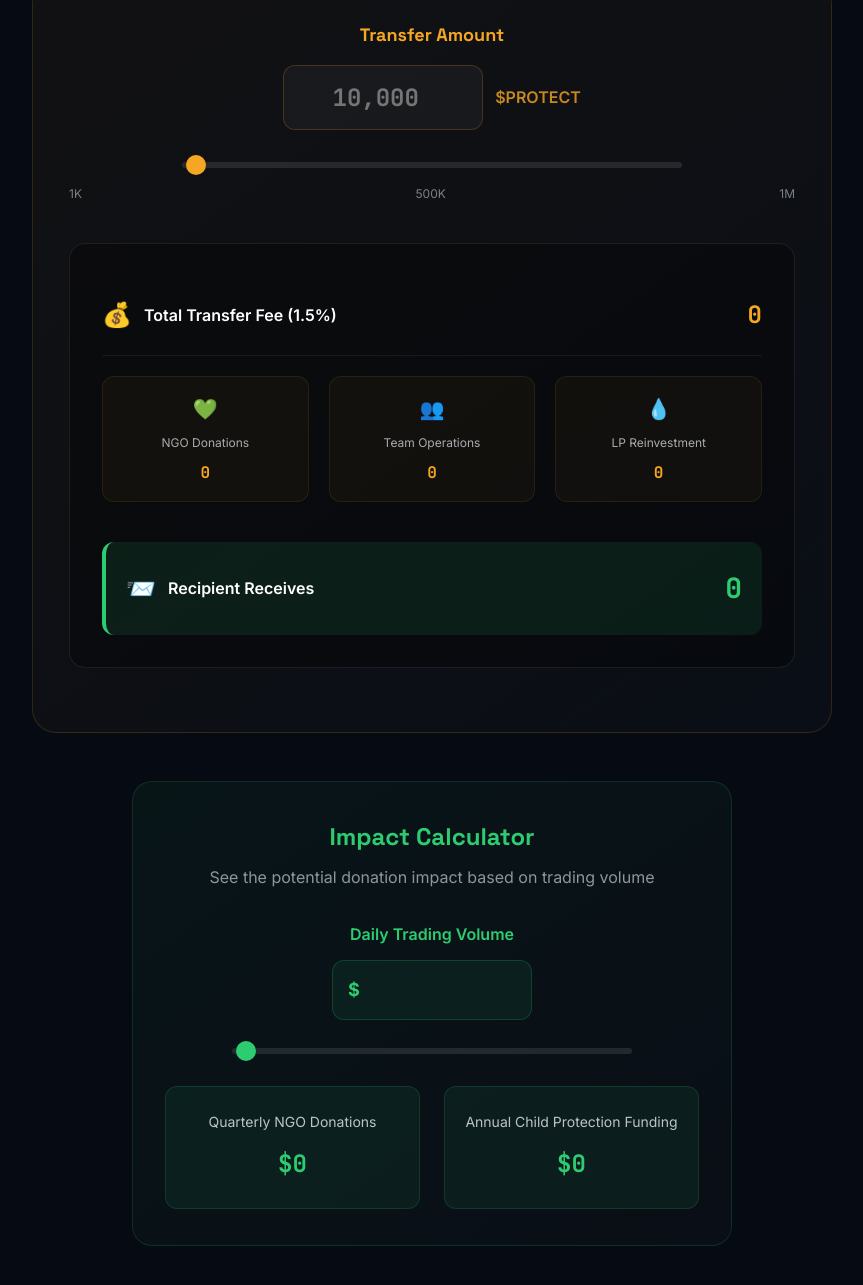
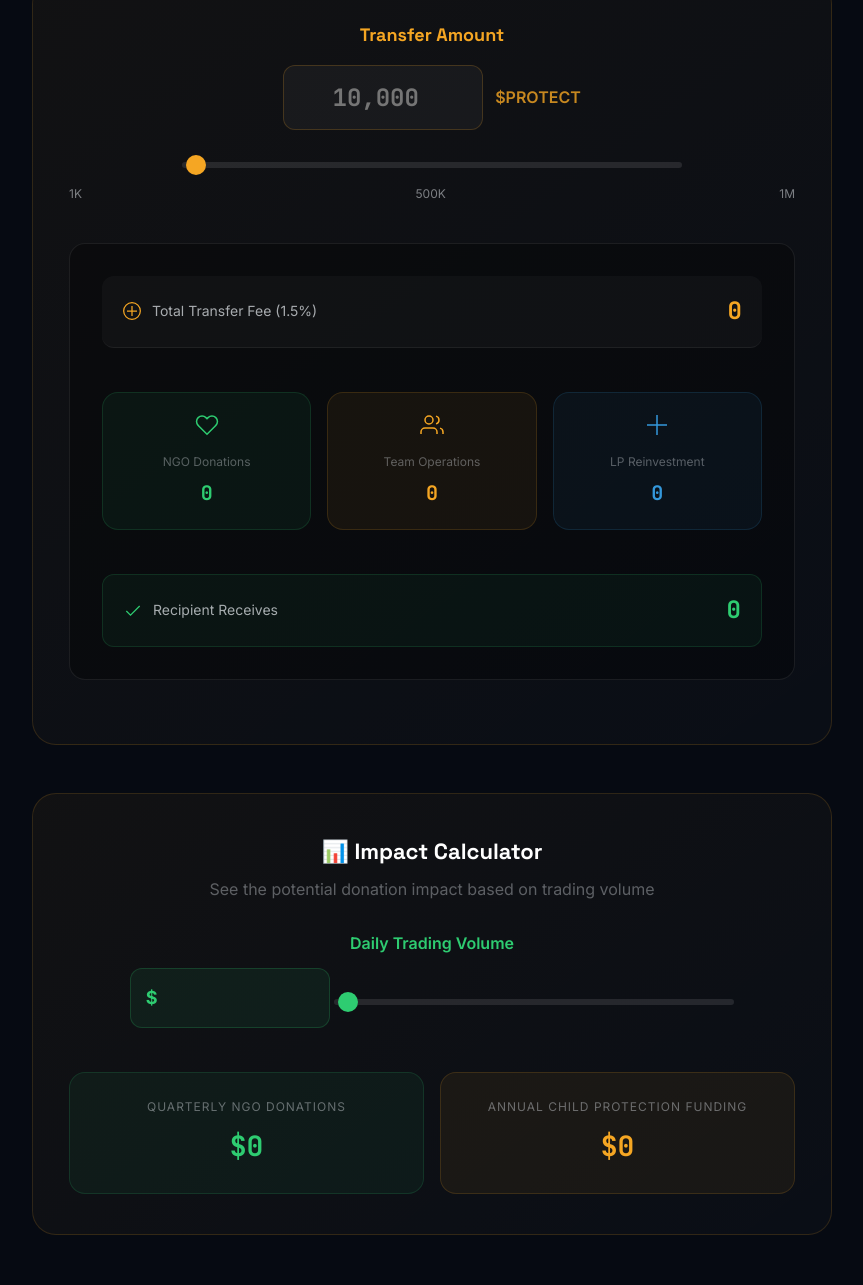
Before and after one commit to Protect-Official/protect-token, a plain HTML site: page index.html in a window 1280 px wide. Shown: the part 1801-3086 px from the top of the page, without its empty margins (208-1071 px from the left). Drawn offline with Linux system fonts and the light colour scheme; no server answers.

Commit message:
Redesign Transfer Fee Simulator: inline styles for reliability, SVG icons, colored cards, better layout

```diff
--- a/index.html
+++ b/index.html
@@ -151,7 +151,7 @@
         <h2 class="reveal">Transfer Fee Simulator</h2>
         <p class="section-sub reveal">See exactly how much impact your trades make</p>
 
-        <div class="simulator-card reveal">
+        <div class="simulator-card reveal" style="background:linear-gradient(145deg,rgba(245,166,35,0.05),rgba(255,255,255,0.02));border:1px solid rgba(245,166,35,0.15);border-radius:24px;padding:40px 36px;max-width:800px;margin:0 auto 48px;">
             <div class="simulator-input-section">
                 <label for="transfer-amount">Transfer Amount</label>
                 <div class="input-with-slider">
@@ -166,46 +166,46 @@
                 </div>
             </div>
 
-            <div class="fee-breakdown">
-                <div class="breakdown-item">
-                    <div class="breakdown-header">
-                        <span class="breakdown-icon">💰</span>
-                        <span class="breakdown-label">Total Transfer Fee (1.5%)</span>
+            <div class="fee-breakdown" style="margin-top:32px;">
+                <div class="breakdown-item" style="display:flex;justify-content:space-between;align-items:center;padding:16px 20px;background:rgba(255,255,255,0.03);border-radius:12px;margin-bottom:12px;">
+                    <div style="display:flex;align-items:center;gap:10px;">
+                        <svg width="20" height="20" viewBox="0 0 24 24" fill="none" stroke="#F5A623" stroke-width="1.5"><circle cx="12" cy="12" r="10"/><path d="M12 6v12M6 12h12"/></svg>
+                        <span style="color:rgba(232,236,241,0.7);font-size:14px;">Total Transfer Fee (1.5%)</span>
                     </div>
-                    <div class="breakdown-value" id="total-fee">150</div>
+                    <div class="breakdown-value" id="total-fee" style="font-size:24px;font-weight:700;color:#F5A623;">150</div>
                 </div>
 
-                <div class="breakdown-grid">
-                    <div class="breakdown-sub-item">
-                        <span class="sub-icon">💚</span>
-                        <span class="sub-label">NGO Donations</span>
-                        <span class="sub-value" id="ngo-fee">50</span>
+                <div class="breakdown-grid" style="display:grid;grid-template-columns:repeat(3,1fr);gap:16px;margin:24px 0;">
+                    <div class="breakdown-sub-item" style="background:rgba(46,204,113,0.06);border:1px solid rgba(46,204,113,0.15);border-radius:16px;padding:20px 16px;text-align:center;">
+                        <svg width="24" height="24" viewBox="0 0 24 24" fill="none" stroke="#2ECC71" stroke-width="1.5" style="margin-bottom:8px;"><path d="M20.84 4.61a5.5 5.5 0 0 0-7.78 0L12 5.67l-1.06-1.06a5.5 5.5 0 0 0-7.78 7.78l1.06 1.06L12 21.23l7.78-7.78 1.06-1.06a5.5 5.5 0 0 0 0-7.78z"/></svg>
+                        <div class="sub-label" style="display:block;font-size:12px;color:rgba(232,236,241,0.5);margin-bottom:6px;">NGO Donations</div>
+                        <div class="sub-value" id="ngo-fee" style="font-size:20px;font-weight:700;color:#2ECC71;">50</div>
                     </div>
-                    <div class="breakdown-sub-item">
-                        <span class="sub-icon">👥</span>
-                        <span class="sub-label">Team Operations</span>
-                        <span class="sub-value" id="team-fee">50</span>
+                    <div class="breakdown-sub-item" style="background:rgba(245,166,35,0.06);border:1px solid rgba(245,166,35,0.15);border-radius:16px;padding:20px 16px;text-align:center;">
+                        <svg width="24" height="24" viewBox="0 0 24 24" fill="none" stroke="#F5A623" stroke-width="1.5" style="margin-bottom:8px;"><path d="M17 21v-2a4 4 0 0 0-4-4H5a4 4 0 0 0-4 4v2"/><circle cx="9" cy="7" r="4"/><path d="M23 21v-2a4 4 0 0 0-3-3.87"/><path d="M16 3.13a4 4 0 0 1 0 7.75"/></svg>
+                        <div class="sub-label" style="display:block;font-size:12px;color:rgba(232,236,241,0.5);margin-bottom:6px;">Team Operations</div>
+                        <div class="sub-value" id="team-fee" style="font-size:20px;font-weight:700;color:#F5A623;">50</div>
                     </div>
-                    <div class="breakdown-sub-item">
-                        <span class="sub-icon">💧</span>
-                        <span class="sub-label">LP Reinvestment</span>
-                        <span class="sub-value" id="lp-fee">50</span>
+                    <div class="breakdown-sub-item" style="background:rgba(52,152,219,0.06);border:1px solid rgba(52,152,219,0.15);border-radius:16px;padding:20px 16px;text-align:center;">
+                        <svg width="24" height="24" viewBox="0 0 24 24" fill="none" stroke="#3498DB" stroke-width="1.5" style="margin-bottom:8px;"><path d="M12 2v20M2 12h20"/></svg>
+                        <div class="sub-label" style="display:block;font-size:12px;color:rgba(232,236,241,0.5);margin-bottom:6px;">LP Reinvestment</div>
+                        <div class="sub-value" id="lp-fee" style="font-size:20px;font-weight:700;color:#3498DB;">50</div>
                     </div>
                 </div>
 
-                <div class="breakdown-item recipient-amount">
-                    <div class="breakdown-header">
-                        <span class="breakdown-icon">📨</span>
-                        <span class="breakdown-label">Recipient Receives</span>
+                <div class="breakdown-item recipient-amount" style="display:flex;justify-content:space-between;align-items:center;padding:16px 20px;background:rgba(46,204,113,0.05);border:1px solid rgba(46,204,113,0.15);border-radius:12px;margin-top:12px;">
+                    <div style="display:flex;align-items:center;gap:10px;">
+                        <svg width="20" height="20" viewBox="0 0 24 24" fill="none" stroke="#2ECC71" stroke-width="1.5"><polyline points="20 6 9 17 4 12"/></svg>
+                        <span style="color:rgba(232,236,241,0.7);font-size:14px;">Recipient Receives</span>
                     </div>
-                    <div class="breakdown-value" id="recipient-amount">9,850</div>
+                    <div class="breakdown-value" id="recipient-amount" style="font-size:24px;font-weight:700;color:#2ECC71;">9,850</div>
                 </div>
             </div>
         </div>
 
-        <div class="volume-simulator reveal">
-            <h3>Impact Calculator</h3>
-            <p>See the potential donation impact based on trading volume</p>
+        <div class="volume-simulator reveal" style="background:linear-gradient(145deg,rgba(245,166,35,0.05),rgba(255,255,255,0.02));border:1px solid rgba(245,166,35,0.15);border-radius:24px;padding:40px 36px;max-width:800px;margin:0 auto;">
+            <h3 style="font-family:'Space Grotesk',sans-serif;font-size:22px;font-weight:700;color:#fff;text-align:center;margin-bottom:8px;">📊 Impact Calculator</h3>
+            <p style="text-align:center;color:rgba(232,236,241,0.6);margin-bottom:28px;">See the potential donation impact based on trading volume</p>
             <div class="volume-input-group">
                 <label for="daily-volume">Daily Trading Volume</label>
                 <div class="volume-input-wrapper">
@@ -215,14 +215,14 @@
                 <input type="range" id="volume-slider" min="1000" max="10000000" value="100000" step="1000" class="volume-slider">
             </div>
 
-            <div class="impact-results">
-                <div class="impact-item">
-                    <span class="impact-label">Quarterly NGO Donations</span>
-                    <span class="impact-value" id="quarterly-donations">$4,562</span>
+            <div class="impact-results" style="display:grid;grid-template-columns:repeat(2,1fr);gap:16px;margin-top:28px;">
+                <div class="impact-item" style="background:rgba(46,204,113,0.06);border:1px solid rgba(46,204,113,0.15);border-radius:16px;padding:24px;text-align:center;">
+                    <div class="impact-label" style="font-size:12px;color:rgba(232,236,241,0.5);text-transform:uppercase;letter-spacing:1px;margin-bottom:8px;">Quarterly NGO Donations</div>
+                    <div class="impact-value" id="quarterly-donations" style="font-size:28px;font-weight:700;color:#2ECC71;">$4,562</div>
                 </div>
-                <div class="impact-item">
-                    <span class="impact-label">Annual Child Protection Funding</span>
-                    <span class="impact-value" id="annual-donations">$18,248</span>
+                <div class="impact-item" style="background:rgba(245,166,35,0.06);border:1px solid rgba(245,166,35,0.15);border-radius:16px;padding:24px;text-align:center;">
+                    <div class="impact-label" style="font-size:12px;color:rgba(232,236,241,0.5);text-transform:uppercase;letter-spacing:1px;margin-bottom:8px;">Annual Child Protection Funding</div>
+                    <div class="impact-value" id="annual-donations" style="font-size:28px;font-weight:700;color:#F5A623;">$18,248</div>
                 </div>
             </div>
         </div>
```
